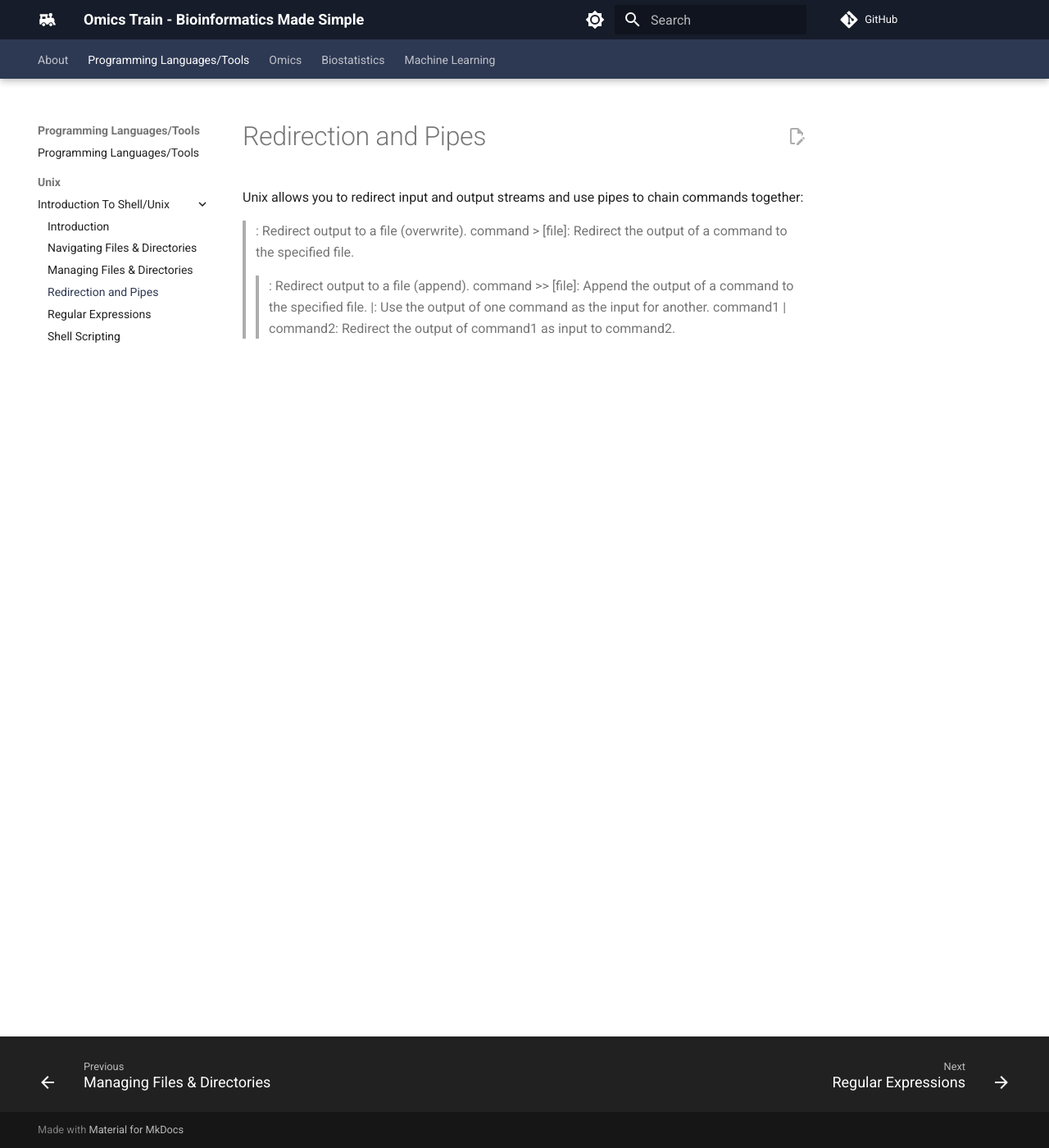
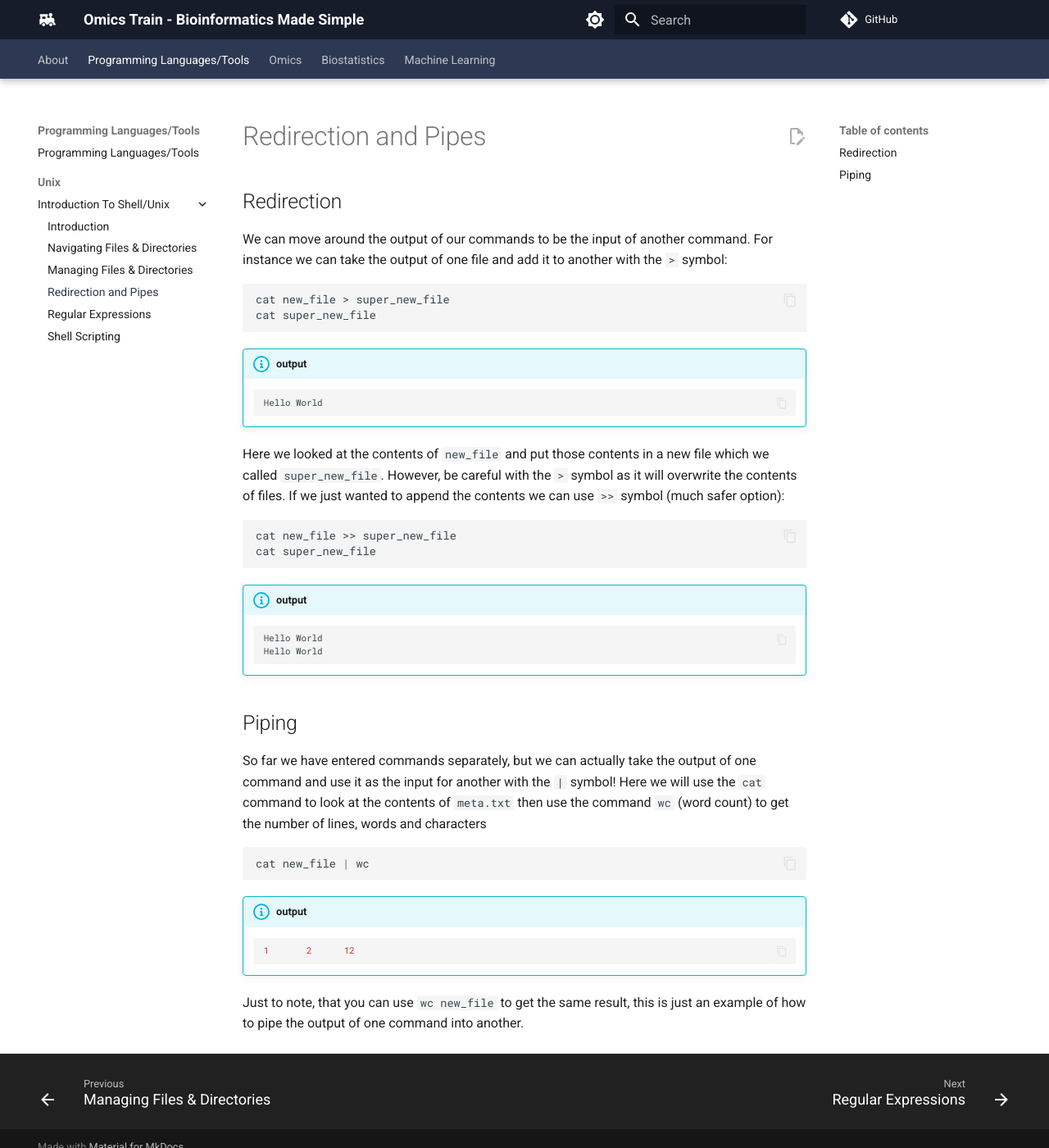
Before and after one commit to comp-tox-jhu/CompToxLab, an MkDocs documentation site: the page built from docs/programming_languages_tools/unix/04_redirection_pipes.md, in a window 1280 px wide and 1400 px high. Shown: the whole window at 82% size. Built offline with MkDocs 1.6.1 and Material for MkDocs 9.7.7, drawn with Linux system fonts in a browser that asks for light colours; comment, search, counter and statistics services are not loaded.

Commit message:
Update 04_redirection_pipes.md

````diff
--- a/docs/programming_languages_tools/unix/04_redirection_pipes.md
+++ b/docs/programming_languages_tools/unix/04_redirection_pipes.md
@@ -1,7 +1,47 @@
-Unix allows you to redirect input and output streams and use pipes to chain commands together:
->: Redirect output to a file (overwrite).
-command > [file]: Redirect the output of a command to the specified file.
->>: Redirect output to a file (append).
-command >> [file]: Append the output of a command to the specified file.
-|: Use the output of one command as the input for another.
-command1 | command2: Redirect the output of command1 as input to command2.
+# Redirection and Pipes
+
+## Redirection
+
+We can move around the output of our commands to be the input of another command. For instance we can take the output of one file and add it to another with the `>` symbol:
+
+```bash
+cat new_file > super_new_file
+cat super_new_file
+```
+
+!!! info "output"
+
+    ```bash
+    Hello World
+    ```
+
+Here we looked at the contents of `new_file`  and put those contents in a new file which we called `super_new_file`. However, be careful with the `>` symbol as it will overwrite the contents of files. If we just wanted to append the contents we can use `>>` symbol (much safer option):
+
+```bash
+cat new_file >> super_new_file
+cat super_new_file
+```
+
+!!! info "output"
+
+    ```bash
+    Hello World
+    Hello World
+    ```
+
+## Piping
+
+So far we have entered commands separately, but we can actually take the output of one command and use it as the input for another with the `|` symbol! Here we will use the `cat` command to look at the contents of `meta.txt` then use the command `wc`  (word count) to get the number of lines, words and characters
+
+```bash
+cat new_file | wc
+```
+
+
+!!! info "output"
+
+    ```bash
+    1       2      12
+    ```
+
+Just to note, that you can use `wc new_file` to get the same result, this is just an example of how to pipe the output of one command into another.
````
